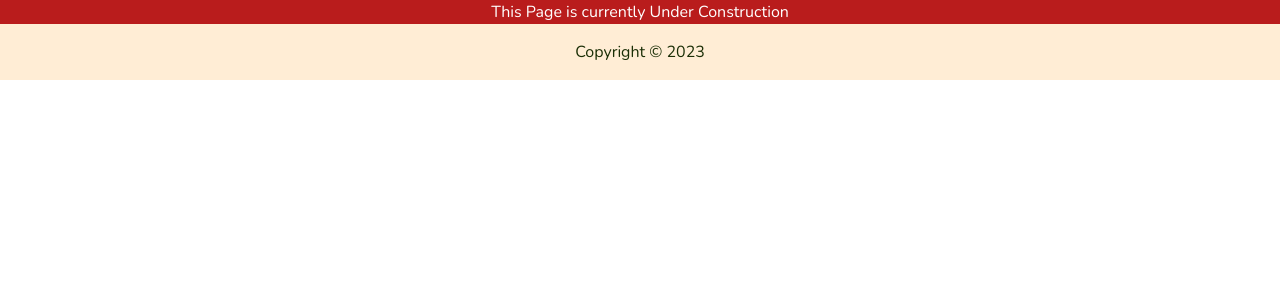
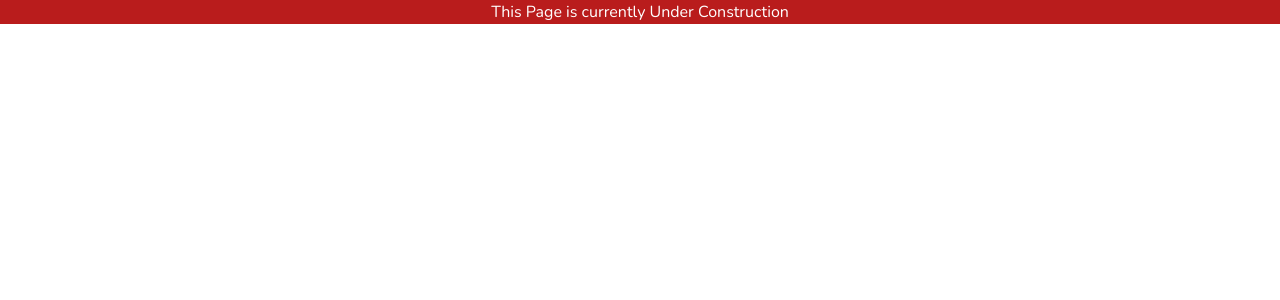
Before and after one commit to lkmnch/portfolio_site_2023, a React (Vite) app: page / in a window 1280 px wide. Shown: the top 300 px of the page. Built offline with nearby package versions, Linux system fonts and the light colour scheme.

Commit message:
Commented out Footer component

```diff
--- a/src/App.tsx
+++ b/src/App.tsx
@@ -1,5 +1,5 @@
 //import Blog from './components/Blog'
-import Footer from './components/Footer'
+//import Footer from './components/Footer'
 import Header from './components/Header'
 //import Hero from './components/Hero'
 //import Projects from './components/Projects'
@@ -13,7 +13,7 @@ function App() {
             {/* <Hero /> */}
             {/* <Projects /> */}
             {/* <Blog /> */}
-            <Footer />
+            {/* <Footer /> */}
         </>
     )
 }
```
